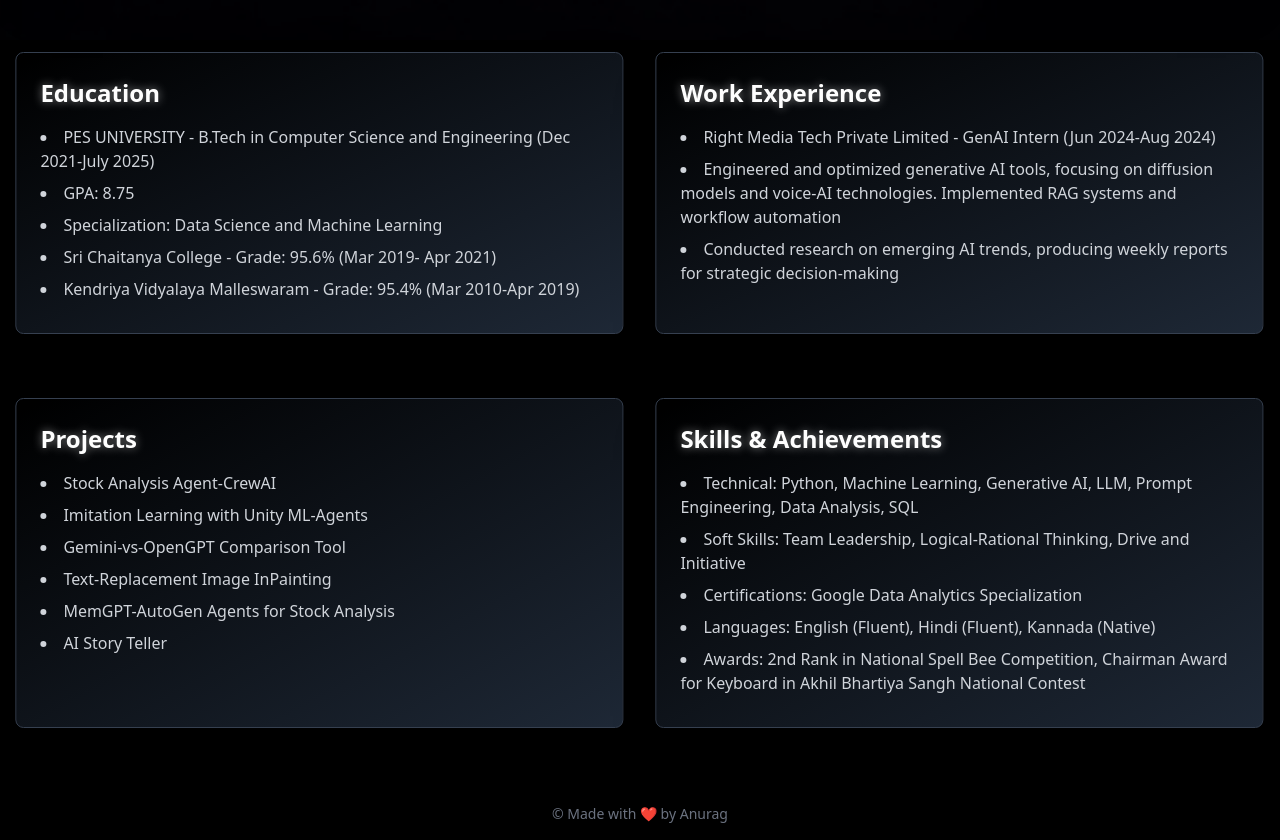
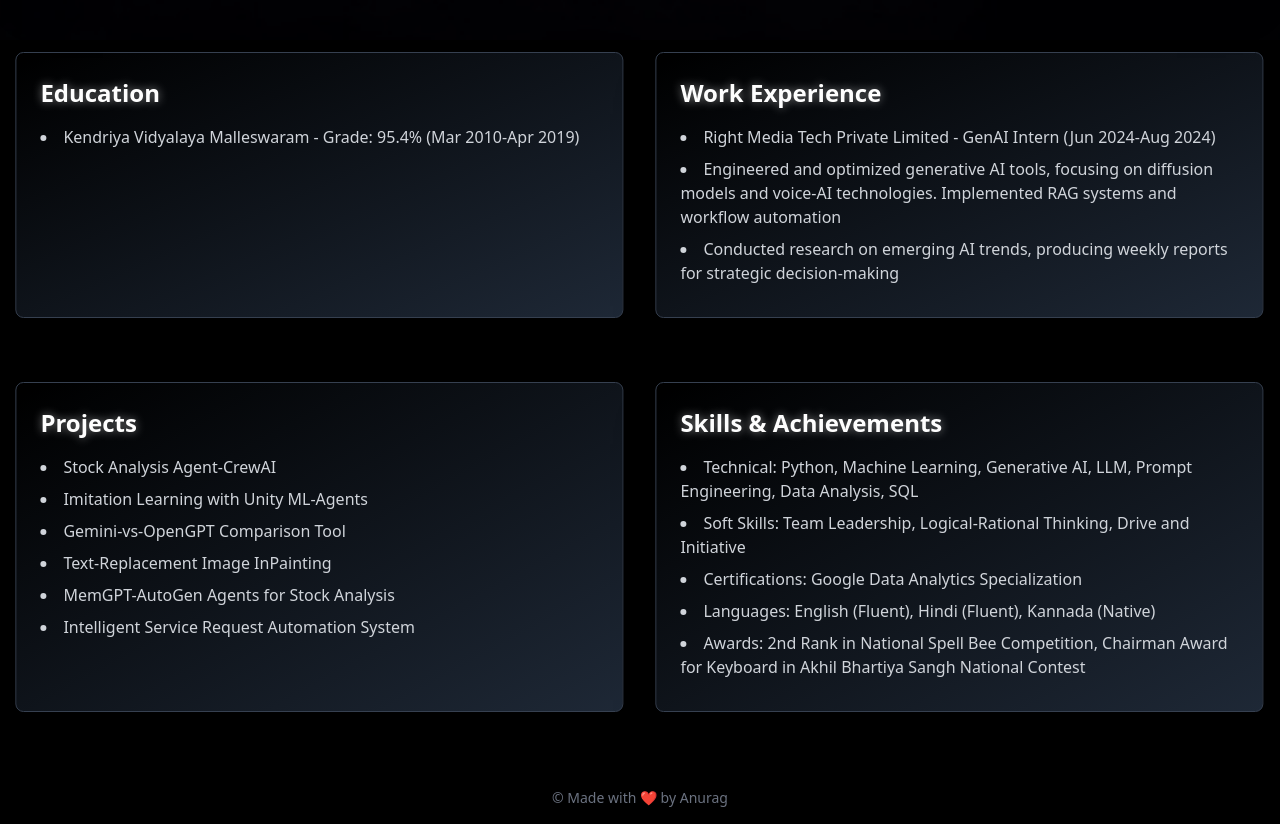
Before and after one commit to anurag442003/AIportfolio, a React (Vite) app: page / in a window 1280 px wide. Shown: the part 760-1600 px from the top of the page. Built offline with nearby package versions, Linux system fonts and the light colour scheme.

Commit message:
update home

```diff
--- a/src/pages/Home.jsx
+++ b/src/pages/Home.jsx
@@ -82,11 +82,13 @@ export default function Home() {
       title: "Education",
       items: [
         "PES UNIVERSITY - B.Tech in Computer Science and Engineering (Dec 2021-July 2025)",
-        "GPA: 8.75",
-        "Specialization: Data Science and Machine Learning",
-        "Sri Chaitanya College - Grade: 95.6% (Mar 2019- Apr 2021)",
-        "Kendriya Vidyalaya Malleswaram - Grade: 95.4% (Mar 2010-Apr 2019)"
-      ]
+        "-> GPA: 8.75",
+        "-> Specialization: Data Science and Machine Learning"],
+
+        items:[
+        "Sri Chaitanya College - Grade: 95.6% (Mar 2019- Apr 2021)"],
+        items:["Kendriya Vidyalaya Malleswaram - Grade: 95.4% (Mar 2010-Apr 2019)"]
+
     },
     {
       title: "Work Experience",
@@ -103,9 +105,8 @@ export default function Home() {
         <a href="videos/hb.mp4" target="_blank" rel="noopener noreferrer">Imitation Learning with Unity ML-Agents</a>,
         <a href="videos/geminigpt.mp4" target="_blank" rel="noopener noreferrer">Gemini-vs-OpenGPT Comparison Tool</a>,
         <a href="videos/GAN.mp4" target="_blank" rel="noopener noreferrer">Text-Replacement Image InPainting</a>,
-        <a href="https://github.com/anurag442003/StockAnalysis-AutoGen-MemGPT" target="_blank" rel="noopener noreferrer">MemGPT-AutoGen Agents for Stock Analysis</a>,
-        <a href="videos/AIStoryTellerBot.mp4" target="_blank" rel="noopener noreferrer">AI Story Teller</a>,
-        // <a href="videos/" target="_blank" rel="noopener noreferrer">Intelligent Service Request Automation System</a>,
+        <a href="videos/" target="_blank" rel="noopener noreferrer">MemGPT-AutoGen Agents for Stock Analysis</a>,
+        <a href="videos/" target="_blank" rel="noopener noreferrer">Intelligent Service Request Automation System</a>,
 
       ]
     },
@@ -185,7 +186,7 @@ export default function Home() {
             whileTap={{ scale: 0.97 }}
           >
             <a
-              href="assets/AnuragCV_wphoto.pdf"
+              href="assets/AnuragCV_wpic.pdf"
               target="_blank"
               rel="noopener noreferrer"
               className="bg-gradient-to-r from-gray-900 to-black text-white font-bold py-2 px-4 rounded-full transition duration-300 inline-block shadow-lg hover:shadow-xl border border-white-500"
```
Also changed, not shown: 2 other files (tests, documents, lock files or other folders).
